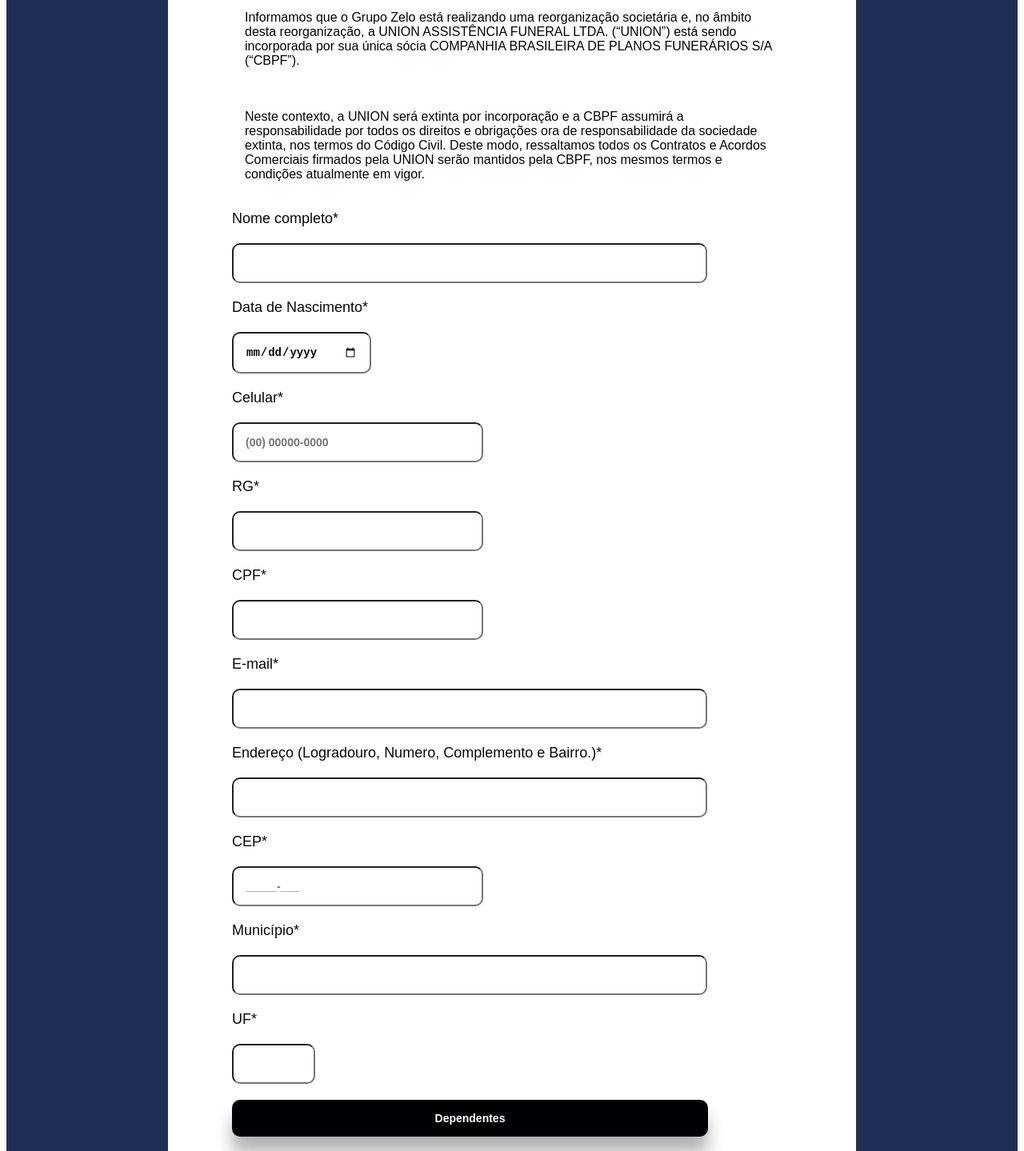
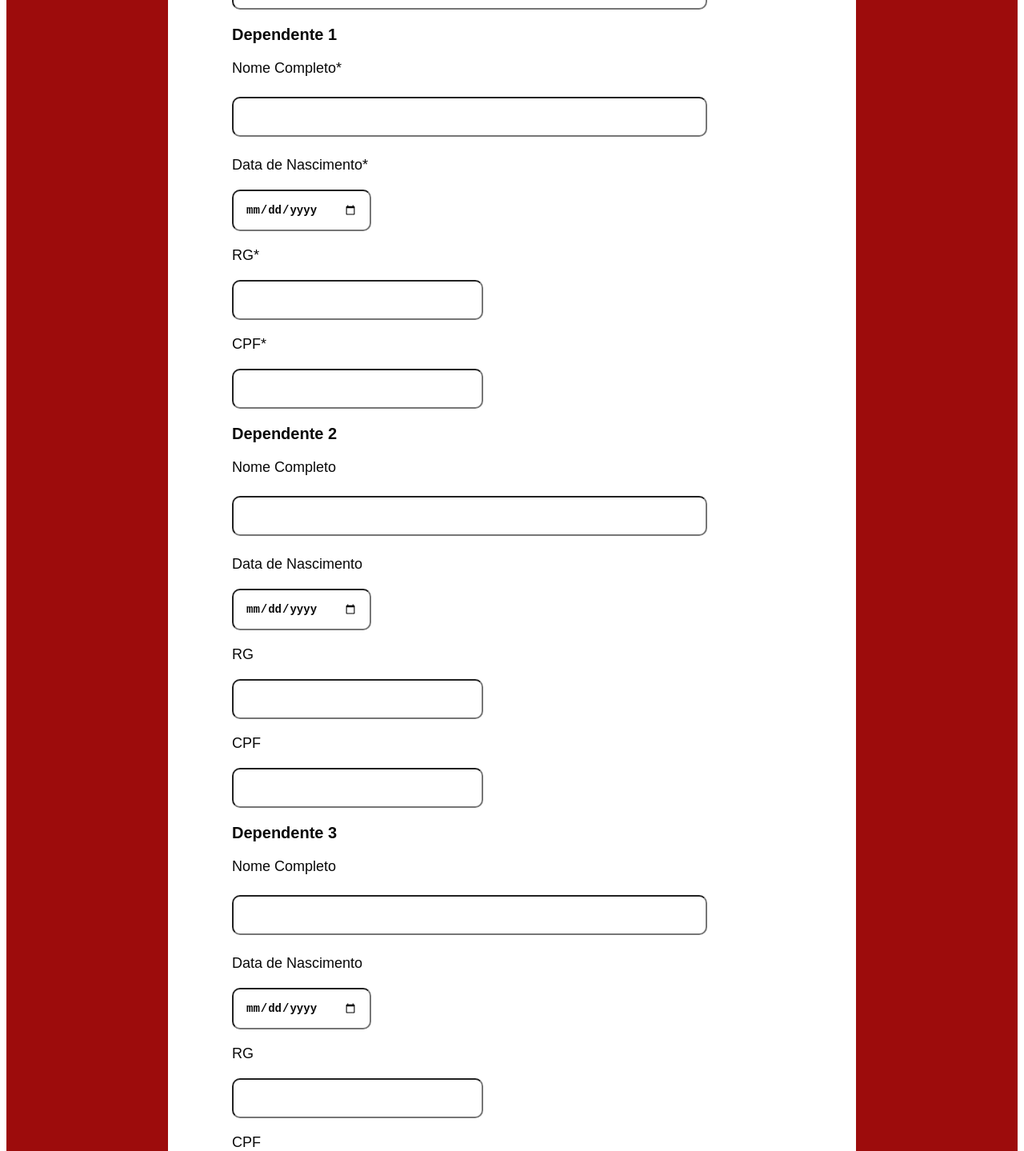
Before and after one commit to jaquesousadev/formularioasinhc, a Next.js app: page / in a window 1280 px wide. Shown: the part 959-2398 px from the top of the page at 80% size. Built offline with nearby package versions, Linux system fonts and the light colour scheme.

Commit message:
ajuste de largura

```diff
--- a/src/pages/form.js
+++ b/src/pages/form.js
@@ -18,17 +18,17 @@
       <button
             type='button'
             className={styles.btnprymary}
-            onClick={handleClick}>Dependentes
+            onClick={handleClick}>+ Dependentes
 
       </button>
 
-        {exibirFormulario && (<label className={styles.labeltituloinput}>DEPENDENTE 1</label>)}
+        {exibirFormulario && (<label className={styles.labeltituloinput}>DEPENDENTE 4</label>)}
 
          {exibirFormulario && (<label className={styles.label}>Nome Completo</label>)}
 
             {exibirFormulario && (
                   <input
-                  name='nome_completo_dep'
+                  name='nome_dep_4'
                   className={styles.inputnomedep}
                   type='text'
                   />
@@ -38,40 +38,40 @@
 
             {exibirFormulario && (
                <input
-                  name='data_nasc_dep'
+                  name='data_nasc_dep_4'
                   className={styles.inputdatanasc}
                   type='date'
                />
             )}
 
-      {exibirFormulario && (<label className={styles.label}>RG Dependente</label>)}
+      {exibirFormulario && (<label className={styles.label}>RG</label>)}
 
             {exibirFormulario && (
                <input
-                  name='rg_dep'
+                  name='rg_dep_4'
                   className={styles.inputrg}
                   type='text'
                />
             )}
 
-      {exibirFormulario && (<label className={styles.label}>CPF Dependente</label>)}
+      {exibirFormulario && (<label className={styles.label}>CPF</label>)}
 
             {exibirFormulario && (
                <input
-                  name='cpf_dep'
+                  name='cpf_dep_4'
                   className={styles.inputcpf}
                   type='text'
 
                />
             )}
 
-      {exibirFormulario && (<label className={styles.labeltituloinput}>DEPENDENTE 2</label>)}
+      {exibirFormulario && (<label className={styles.labeltituloinput}>DEPENDENTE 5</label>)}
 
-         {exibirFormulario && (<label className={styles.label}>Data de Nascimento</label>)}
+         {exibirFormulario && (<label className={styles.label}>Nome Completo</label>)}
 
             {exibirFormulario && (
                <input
-               name='nome_completo_dep2'
+               name='nome_completo_dep_5'
                className={styles.inputnomedep}
                type='text'
                />
@@ -81,39 +81,39 @@
 
             {exibirFormulario && (
                <input
-                  name='data_nasc_dep2'
+                  name='data_nasc_dep_5'
                   className={styles.inputdatanasc}
                   type='date'
                />
             )}
 
-         {exibirFormulario && (<label className={styles.label}>RG Dependente</label>)}
+         {exibirFormulario && (<label className={styles.label}>RG</label>)}
 
             {exibirFormulario && (
                <input
-                  name='rg_dep2'
+                  name='rg_dep_5'
                   className={styles.inputrg}
                   type='text'
                />
             )}
 
-         {exibirFormulario && (<label className={styles.label}>CPF Dependente</label>)}
+         {exibirFormulario && (<label className={styles.label}>CPF</label>)}
 
             {exibirFormulario && (
                <input
-                  name='cpf_dep2'
+                  name='cpf_dep_5'
                   className={styles.inputcpf}
                   type='text'
                />
             )}
 
-      {exibirFormulario && (<label className={styles.labeltituloinput}>DEPENDENTE 3</label>)}
+      {exibirFormulario && (<label className={styles.labeltituloinput}>DEPENDENTE 6</label>)}
 
       {exibirFormulario && (<label className={styles.label}>Nome Completo</label>)}
 
          {exibirFormulario && (
                <input
-               name='nome_completo_dep3'
+               name='nome_dep_6'
                className={styles.inputnomedep}
                type='text'
                />
@@ -123,27 +123,27 @@
 
          {exibirFormulario && (
             <input
-               name='data_nasc_dep3'
+               name='data_nasc_dep_6'
                className={styles.inputdatanasc}
                type='date'
             />
          )}
 
-      {exibirFormulario && (<label className={styles.label}>RG Dependente</label>)}
+      {exibirFormulario && (<label className={styles.label}>RG</label>)}
 
          {exibirFormulario && (
             <input
-               name='rg_dep3'
+               name='rg_dep_6'
                className={styles.inputrg}
                type='text'
             />
          )}
 
-      {exibirFormulario && (<label className={styles.label}>CPF Dependente</label>)}
+      {exibirFormulario && (<label className={styles.label}>CPF</label>)}
 
          {exibirFormulario && (
             <input
-               name='cpf_dep3'
+               name='cpf_dep_6'
                className={styles.inputcpf}
                type='text'
             />
--- a/src/pages/index.js
+++ b/src/pages/index.js
@@ -44,49 +44,42 @@
               <HiddenDateTimeField />
 
               <h1 className={styles.titulo}>Formulário de cadastro</h1>
-              <p>Olá, Seja bem vindo a Assistência funeral do Grupo Zelo,</p>
-              <p>Este formulário é exclusivo para os associados ativos da ASSOCIACAO DOS TRABALHADORES AUTARQUICOS E FUNDACIONAIS DO HOSPITAL DAS CLINICAS DA FMU.</p>
-              <p>A ASINHC em parceria com a CBPF está disponibilizando um benefício para os trabalhadores e colaboradores do Hospital das Clínica,
-              um plano funerário gratuito para o associado da ASINHC (os depentendes terão o custo de R$ 5,60 por pessoa).</p>
-              <p>
+              <h1 className={styles.textdois}>Olá, Seja bem vindo a Assistência funeral do Grupo Zelo,</h1>
+              <h1 className={styles.textdois}>Este formulário é exclusivo para os associados ativos da ASSOCIACAO DOS TRABALHADORES AUTARQUICOS E FUNDACIONAIS DO HOSPITAL DAS CLINICAS DA FMU.</h1>
+              <h1 className={styles.textdois}>A ASINHC em parceria com a CBPF está disponibilizando um benefício para os trabalhadores e colaboradores do Hospital das Clínica,
+              um plano funerário gratuito para o associado da ASINHC (os depentendes terão o custo de R$ 5,60 por pessoa).</h1>
+              <h1 className={styles.textdois}>
               Ao adquirir o plano funeral, os clientes terão a vantagem de descontos em farmácias, exames e consultas em clínicas. Além disso, será disponibilizado um serviço de telemedicina com 25 especialidades, disponível 24 horas por dia.
               Também poderão usufruir de descontos em grandes lojas e terão acesso exclusivo a um aplicativo chamado Ducash.
-              </p>
-              <p>
-              Informamos que o Grupo Zelo está realizando uma reorganização societária e, no âmbito desta reorganização, a UNION ASSISTÊNCIA FUNERAL LTDA.
-              (“UNION”) está sendo incorporada por sua única sócia COMPANHIA BRASILEIRA DE PLANOS FUNERÁRIOS S/A (“CBPF”).
-              </p>
-              <p>
-              Neste contexto, a UNION será extinta por incorporação e a CBPF assumirá a responsabilidade por todos os direitos e obrigações ora de responsabilidade da sociedade extinta,
-              nos termos do Código Civil. Deste modo, ressaltamos todos os Contratos e Acordos Comerciais firmados pela UNION serão mantidos pela CBPF, nos mesmos termos e condições atualmente em vigor.
-              </p>
+              </h1>
 
-                <label className={styles.label}>Nome completo*</label>
+                <label className={styles.label}>Titular Associado*</label>
                 <input
                   name='Nome_Titular'
                   className={styles.input}
                   type='text'
                   required
                 />
+                <label className={styles.labeltituloinput}>Dependente 1</label>
+                <label className={styles.label}>Nome Completo*</label>
+                <input
+                  name='Nome_Dep_1'
+                  className={styles.inputnomedep}
+                  type='text'
+                />
+
                 <label className={styles.label}>Data de Nascimento*</label>
                 <input
-                  name='Data_Nascimento_titular'
+                  name='Data_Nascimento_Dep_1'
                   className={styles.inputdatanasc}
                   type='date'
                   required
 
                 />
-                <label className={styles.label}>Celular*</label>
-                <PhoneInput
-                  name='Celular_titular'
-                  value={phone}
-                  onChange={(event) => setPhone(event.target.value)}
-                  required
 
-                  />
                 <label className={styles.label}>RG*</label>
                 <input
-                  name='RG_titular'
+                  name='RG_Dep_1'
                   className={styles.inputrg}
                   type='text'
                   required
@@ -94,54 +87,81 @@
                 />
                 <label className={styles.label}>CPF*</label>
                 <MaskedInput
-                  name='CPF_titular'
+                  name='CPF_Dep_1'
                   className={styles.inputcpf}
                   value={cpf}
                   onChange={(event) => setCpf(event.target.value)}
                   required
+                />
+
+                <label className={styles.labeltituloinput}>Dependente 2</label>
+                <label className={styles.label}>Nome Completo</label>
+                <input
+                  name='Nome_Dep_2'
+                  className={styles.inputnomedep}
+                  type='text'
+                />
+
+                <label className={styles.label}>Data de Nascimento</label>
+                <input
+                  name='Data_Nascimento_Dep_2'
+                  className={styles.inputdatanasc}
+                  type='date'
 
 
                 />
-                <label className={styles.label}>E-mail*</label>
+
+                <label className={styles.label}>RG</label>
                 <input
-                  name='Email_titular'
-                  className={styles.input}
-                  type='email'
-                  required
+                  name='RG_Dep_2'
+                  className={styles.inputrg}
+                  type='text'
+
 
                 />
-                <label className={styles.labelend}>Endereço (Logradouro, Numero, Complemento e Bairro.)*</label>
+                <label className={styles.label}>CPF</label>
                 <input
-                  name='Endereco_titular'
-                  className={styles.input}
-                  type='text'
-                  required
+                  name='CPF_Dep_2'
+                  className={styles.inputcpf}
+                  value={cpf}
+                  onChange={(event) => setCpf(event.target.value)}
 
                 />
-                <label className={styles.label}>CEP*</label>
-                <CEPInput
-                  name='CEP_titular'
-                  value={cep}
-                  onChange={handleCepChange}
-                  required
+
+                <label className={styles.labeltituloinput}>Dependente 3</label>
+                <label className={styles.label}>Nome Completo</label>
+                <input
+                  name='Nome_Dep_3'
+                  className={styles.inputnomedep}
+                  type='text'
+                />
+
+                <label className={styles.label}>Data de Nascimento</label>
+                <input
+                  name='Data_Nascimento_Dep_3'
+                  className={styles.inputdatanasc}
+                  type='date'
+
 
                 />
-                <label className={styles.label}>Município*</label>
+
+                <label className={styles.label}>RG</label>
                 <input
-                  name='Municipio_titular'
-                  className={styles.input}
+                  name='RG_Dep_3'
+                  className={styles.inputrg}
                   type='text'
-                  required
+
 
                 />
-                <label className={styles.label}>UF*</label>
+                <label className={styles.label}>CPF</label>
                 <input
-                  name='UF_titular'
-                  className={styles.inputuf}
-                  type='text'
-                  required
+                  name='CPF_Dep_3'
+                  className={styles.inputcpf}
+                  value={cpf}
+                  onChange={(event) => setCpf(event.target.value)}
 
                 />
+
                 <MeuComponente />
         </form>
 
--- a/src/pages/page.module.css
+++ b/src/pages/page.module.css
@@ -1,3 +1,4 @@
+
 
 .main {
   display: flex;
@@ -6,7 +7,8 @@
   align-items: center;
   padding: 5rem;
   min-height: 100vh;
-  background-color: hsl(223, 47%, 23%);
+  background-color: hsl(0, 86%, 33%);
+
 
 
 }
@@ -119,6 +121,8 @@
 .logo {
   position: relative;
 }
+
+
 /* Enable hover only on non-touch devices */
 @media (hover: hover) and (pointer: fine) {
   .card:hover {
@@ -240,6 +244,9 @@
   }
 }
 
+
+
+
 .cardform{
   background-color: white;
   width: 700px;
@@ -277,7 +284,7 @@
 
 
 .btnprymary {
-  background-color: hsl(249, 100%, 1%);
+  background-color: hsl(0, 86%, 33%);
   color: white;
   box-shadow: 0 20px 20px  hsla(245, 100%, 2%, 0.3);
   width: 85%;
@@ -436,6 +443,23 @@
   color: hsl(223, 88%, 3%);
   padding: 100px 80px;
   font-family: 'Red Hat Display', sans-serif;
+}
+
+/* Media queries para telas menores */
+@media screen and (max-width: 600px) {
+  .form {
+    max-width: 100%;
+
+  }
+
+  .form > p {
+    font-size: 2rem;
+  }
+
+  .cardform {
+    padding: 10px 15px 15px;
+    width: 400px;
+    }
 
 
 
```
Also changed, not shown: public/sindicato.png.
